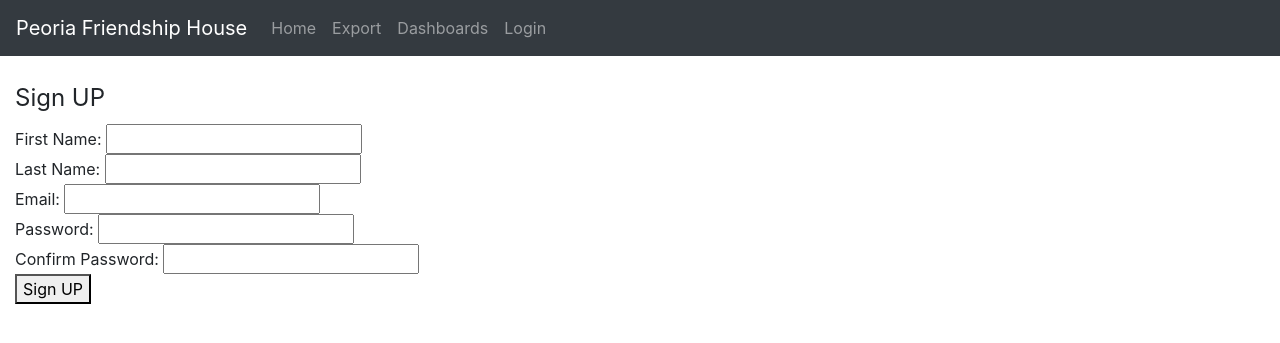
After one commit to ia-community-analytics/friendship-house, a Flask app: page /signUp in a window 1280 px wide. The commit adds this page. Shown: the top 343 px of the page. Run offline with Flask 2, Linux system fonts and the light colour scheme; parts of the project's set-up code (start-up, migrations or seed data) failed here and were passed over; some libraries are stand-ins or nearby versions.

Commit message:
signing users up and authenticating using their password

```diff
--- a/main.py
+++ b/main.py
@@ -1,11 +1,14 @@
 import firebase_admin
 import io
 import json
+import flask
+import datetime
 from non_app_specific import (today, intg, races, genders, get_all_client_keys, generate_csv,
                               capitalize, month, create_user_id, appointment_description, appointment_type,
                               service_uos, program_status, supportive_service_provided, generate_random_url,
                               display_name, process_name, old_data_for_dashboard, data_for_dashboard)
 from functools import wraps
+from flask_bcrypt import Bcrypt
 from firebase_admin import db, auth
 from flask import Flask, render_template, jsonify, request, redirect, url_for, Response, flash, session, abort
 from flask_basicauth import BasicAuth
@@ -13,6 +16,7 @@ from flask_basicauth import BasicAuth
 # TODO serve https and not http since we are using basic auth.
 
 app = Flask(__name__)
+bcrypt = Bcrypt(app)
 
 # TODO: use an environment variable for this app secret!
 app.secret_key = b'some46fu23yp/;:/sjdh'
@@ -30,6 +34,16 @@ def reset_data_post_url():
     session.pop('data_posting_url')
     session['data_posting_url'] = generate_random_url(20)
     return None
+
+
+@app.before_request
+def before_request():
+    flask.session.permanent = True
+    app.permanent_session_lifetime = datetime.timedelta(minutes=30)
+    flask.session.modified = True
+
+
+# TODO: have a function that runs everytime the app is initiated. check users data and remove those that are no longer valid. i.e. uid changed etc
 
 
 # if not authenticated then do not do anything
@@ -51,6 +65,18 @@ def hide(f):
         return resp
 
     return a_function
+
+
+def logged_out(f):
+    @wraps(f)
+    def still_sign_up(*args, **kwargs):
+        if session.get('fire_token', None) is None:
+            return f(*args, **kwargs)
+        else:
+            return jsonify("Sorry: You cannot Sign up! Reason: You are logged in")
+
+    return still_sign_up
+
 
 def error_handler(f):
     @wraps(f)
@@ -77,28 +103,45 @@ def authenticate():
     if request.method == 'POST' and session.get('fire_token', None) is None:
         form = request.form
         email = form.get('email', '')
-        uid = form.get('uid', '')
+        pwd = form.get('pwd', '')
         try:
             user = auth.get_user_by_email(email)
         except:
             user = None
+
         if user is not None:
             user_uid = user.uid
-            if uid == user_uid:
-                session['fire_token'] = 'fire_verified'
+            user_data = database.child('users').child(user_uid).get()
+
+            if user_data is not None:
+                user_password = user_data.get('password', '')
+            else:
+                return redirect(url_for(sign_up))
+
+            try:
+                check_password = bcrypt.check_password_hash(user_password, pwd)
+            except:
+                check_password = False
+
+            if check_password:
+                ufname = user_data.get('first_name', '')
+                ulname = user_data.get('last_name', '')
+
+                session['fire_token'] = dict(fname=ufname, lname=ulname)
                 session['data_posting_url'] = generate_random_url(20)
                 return redirect(url_for("home_page"))
             else:
+                # TODO: flash message
                 return render_template("authenticate.html", logged_in=0)
         else:
-            return render_template("authenticate.html", logged_in=0)
+            return "Please contact admin to get added"
     elif request.method == 'POST' and session.get('fire_token', None) is not None:
         session.pop('fire_token', None)
         if 'data_posting_url' in session:
             session.pop('data_posting_url')
         return redirect('https://www.friendship.house/')  # TODO make this a variable
     elif request.method == 'GET' and session.get('fire_token', None) is not None:
-        return render_template("authenticate.html", email='somestuff@none.com', uid='friendship', logged_in=1)
+        return render_template("authenticate.html", email='somestuff@none.com', pwd='friendship', logged_in=1)
     else:
         return render_template("authenticate.html", logged_in=0)
 
@@ -109,6 +152,49 @@ def authenticate():
 @error_handler
 def homepage():
     return redirect(url_for('home_page'))
+
+
+@app.route('/signUp', methods=["GET", "POST"])
+@logged_out
+@error_handler
+def sign_up():
+    if request.method == "GET":
+        return render_template("sign_up.html")
+    else:
+        form = request.form
+        fname = form.get('user_first_name')
+        lname = form.get('user_last_name')
+        email = form.get('email')
+
+        try:
+            user_exists = auth.get_user_by_email(email)
+        except:
+            user_exists = None
+
+        if user_exists is None:
+            flash("You ARE NOT allowed to sign up for this website")
+            return render_template("sign_up.html", fname=fname, lname=lname)
+
+        if form.get('confirmed', "NO") == "NO":
+            flash("Your Passwords DO NOT Match")
+            return render_template("sign_up.html", fname=fname, lname=lname, email=email)
+        else:
+            pwd = form.get("pwd")
+            cpwd = form.get("pwd_confirm")
+            if pwd != cpwd:
+                # just in case someone tried to forge it
+                flash("Your Passwords DO NOT Match")
+                return render_template("sign_up.html", fname=fname, lname=lname, email=email)
+
+            user_info_in_database = database.child("users").child(user_exists.uid).get()
+
+            if user_info_in_database is None:
+                hash_pwd = bcrypt.generate_password_hash(pwd).decode("utf-8")
+                database.child('users').child(user_exists.uid).set(dict(first_name=fname, last_name=lname, email=email,
+                                                                        password=hash_pwd))
+                return redirect(url_for("authenticate"))
+            else:
+                return "You've already signed up! Please sign in instead"
 
 
 @app.route('/admin', methods=["POST"])
@@ -333,7 +419,8 @@ def home_page():
 
                 # check if user_id exists in archives
                 try:
-                    in_archive = database.child('archived_clients').order_by_key().start_at(user_id).end_at(user_id).get()
+                    in_archive = database.child('archived_clients').order_by_key().start_at(user_id).end_at(
+                        user_id).get()
                 except:
                     in_archive = None
 
@@ -364,7 +451,8 @@ def home_page():
                             paths)  # set it in archived clients
 
                     try:
-                        service_dates = database.child('clients').child(user_id).child('service_dates').get()  # an array
+                        service_dates = database.child('clients').child(user_id).child(
+                            'service_dates').get()  # an array
                     except:
                         service_dates = None
 
@@ -409,11 +497,11 @@ def home_page():
             return redirect(url_for('home_page'))
 
 
-
 @app.route('/test')
 @error_handler
 def testing():
-    return 1/0
+    return 1 / 0
+
 
 @app.route('/get_data/<id>/<type>', methods=['GET'])
 @authentication_required
--- a/requirements.txt
+++ b/requirements.txt
@@ -2,4 +2,4 @@ Flask==1.0.2
 Pandas==0.22.0
 Firebase_admin==2.10.0
 Flask_basicauth==0.2.0
-Flask_nav==0.6
+Flask-bcrypt==0.7.1
--- a/templates/authenticate.html
+++ b/templates/authenticate.html
@@ -8,7 +8,7 @@
 {% block content %}
     <form method="post" autocomplete="off">
         Email:<input type="email" name="email" value="{{ email | safe }}" required>
-        Token:<input type="password" name="uid" value="{{ uid | safe }}" required>
+        Password:<input type="password" name="pwd" value="{{ pwd | safe }}" required>
         {% if logged_in %}
             <button type="submit">Log Out</button>
         {% endif %}
--- /dev/null
+++ b/templates/sign_up.html
@@ -0,0 +1,44 @@
+{% extends "layout.html" %}
+
+{% block header %}
+    <h1>{% block title %}Sign UP{% endblock %}</h1>
+{% endblock %}
+
+
+{% block content %}
+    <script type="text/javascript">
+        function check_match() {
+            var pwrd = document.getElementById("pwd");
+            var pwrd_confirm = document.getElementById("pwd_confirm");
+
+            if (pwrd.value === pwrd_confirm.value) {
+                var cnfrm = document.getElementById("confirmed");
+                cnfrm.value = "YES";
+            }
+        }
+    </script>
+
+    {% with messages = get_flashed_messages() %}
+        {% if messages %}
+            <ul class=flashes>
+                {% for message in messages %}
+                    <li>{{ message }}</li>
+                {% endfor %}
+            </ul>
+        {% endif %}
+    {% endwith %}
+
+    <form method="post" autocomplete="off">
+        <fieldset>
+            <legend>Sign UP</legend>
+            First Name: <input type="text" name="user_first_name" value="{{ fname | safe }}" required><br>
+            Last Name: <input type="text" name="user_last_name" value="{{ lname | safe }}" required><br>
+            Email: <input type="email" name="email" value="{{ email | safe }}" required><br>
+            Password: <input type="password" name="pwd" id="pwd" minlength="9" required><br>
+            Confirm Password: <input type="password" name="pwd_confirm" id="pwd_confirm" required><br>
+            <input name="confirmed"  value="NO" id="confirmed" hidden>
+            <button type="submit" onclick="check_match()">Sign UP</button>
+        </fieldset>
+    </form>
+
+{% endblock %}
--- a/templates/update_and_delete.html
+++ b/templates/update_and_delete.html
@@ -8,10 +8,10 @@
 {% block content %}
     <script type="text/javascript">
         function delete_confirm() {
-            var confirmed = confirm("You Are About To Delete A Client Record! Their Service Logs WILL NOT be removed.")
+            var confirmed = confirm("You Are About To Delete A Client Record! Their Service Logs WILL NOT be removed.");
             if (confirmed) {
-                var s = document.getElementById('delete_confirmation')
-                s.value = "YES"
+                var s = document.getElementById('delete_confirmation');
+                s.value = "YES";
             }
         }
     </script>
```
